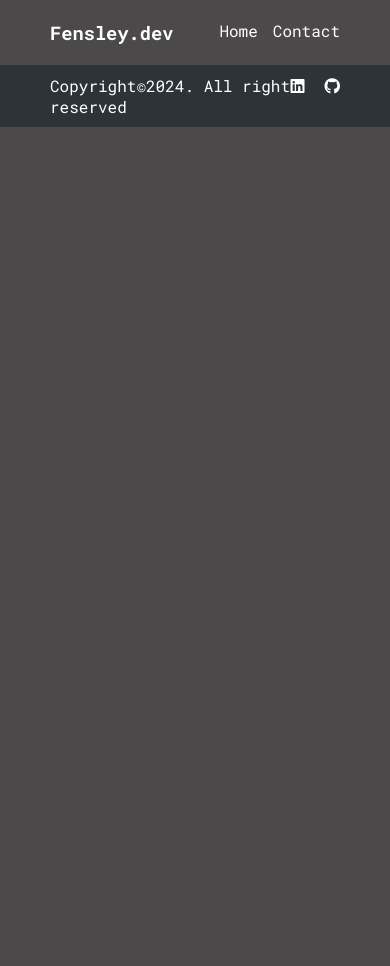
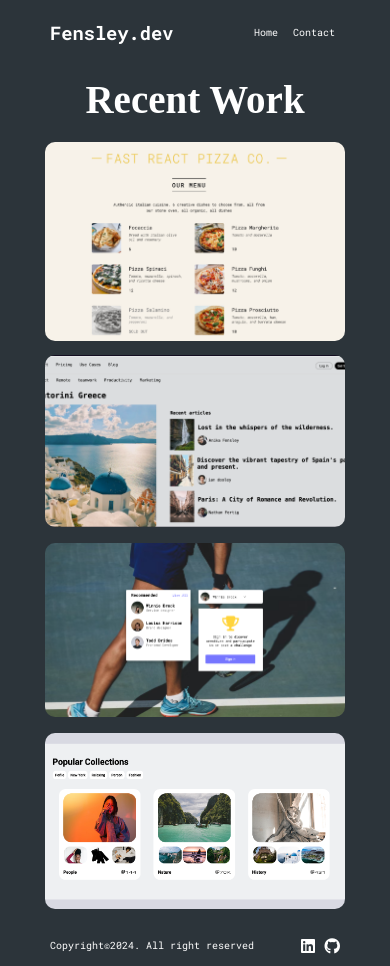
Before and after one commit to Fensley/my-porfolio, a plain HTML site: page project.html in a window 390 px wide. Before the commit the page ends 844 px from the top, so only its background shows below. Drawn offline with Linux system fonts and the light colour scheme.

Commit message:
initial commit

```diff
--- a/project.css
+++ b/project.css
@@ -8,7 +8,8 @@
 body {
   font-family: "Roboto Mono", monospace;
   color: white;
-  background-color: rgb(75, 73, 73);
+  background-color: #2c343a;
+
   /* padding: 20px 50px; */
 }
 .home {
@@ -21,10 +22,6 @@ body {
   gap: 15px;
 }
 
-.image {
-  display: flex;
-  align-items: center;
-}
 a {
   color: white;
   text-decoration: none;
@@ -35,7 +32,82 @@ footer {
   display: flex;
   justify-content: space-between;
 }
-.aaa {
+
+.procon {
+  cursor: pointer;
+  padding: 5px 5px;
+  transition: all 0.5s ease-in-out;
+}
+.procon:hover {
+  background-color: #4a5256;
+  padding: 5px 5px;
+  border-radius: 10px;
+  transition: all 0.3s;
+}
+.container {
+  text-align: center;
+  height: 860px;
   display: flex;
-  gap: 20px;
+  flex-direction: column;
+  align-items: center;
+  justify-content: center;
 }
+.testing {
+  gap: 2rem;
+  display: flex;
+  padding: 20px;
+  flex-wrap: wrap;
+  justify-content: center;
+}
+h1 {
+  font-family: "Inknut Antiqua", serif;
+  font-size: 5rem;
+}
+img {
+  width: 300px;
+  height: 110%;
+  object-fit: cover;
+  border-radius: 10px;
+}
+@media (max-width: 633px) {
+  .contact {
+    flex-direction: column;
+    align-items: center;
+  }
+  .meeting {
+    width: 80%;
+    height: 100%;
+    padding: 10px;
+  }
+}
+@media (max-width: 636px) {
+  .getin {
+    font-size: 14px;
+  }
+}
+@media (max-width: 430px) {
+  footer > p {
+    font-size: 7px;
+    display: flex;
+    align-items: center;
+    justify-content: center;
+  }
+  .header {
+    font-size: 10px;
+    gap: 5px;
+    align-items: center;
+  }
+}
+@media (max-width: 960px) {
+  footer > p {
+    font-size: 10px;
+    display: flex;
+    align-items: center;
+    justify-content: center;
+  }
+}
+@media (max-width: 689px) {
+  h1 {
+    font-size: 10vw;
+  }
+}
--- a/project.html
+++ b/project.html
@@ -14,19 +14,39 @@
   </head>
   <body>
     <main class="main">
-      <!--==================== HOME ====================-->
       <section class="home section" id="home">
-        <h3>Fensley.dev</h3>
+        <h3><a href="index.html">Fensley.dev</a></h3>
         <div class="header">
-          <span> <a href="index.html">Home</a></span>
-          <!-- <span>Service</span> -->
-          <!-- <span> <a href="project.html">Project</a></span> -->
-          <span> <a href="contact.html">Contact</a></span>
+          <span class="procon"> <a href="index.html">Home</a></span>
+
+          <span class="procon"> <a href="contact.html">Contact</a></span>
+        </div>
+      </section>
+      <!-- project -->
+
+      <section class="container">
+        <h1>Recent Work</h1>
+        <div class="testing">
+          <div class="one">
+            <img src="./data/image 1crop.png" alt="pizza" height="200" />
+          </div>
+
+          <div class="one">
+            <img src="./data/blog.png" alt="blog" height="200" />
+          </div>
+
+          <div class="one">
+            <img src="./data/tennis.png" alt="tennis" height="200" />
+          </div>
+
+          <div class="one">
+            <img src="./data/fashion.png" alt="pizza" height="200" />
+          </div>
         </div>
       </section>
     </main>
 
-    <!--==================== FOOTER ====================-->
+    <!-- footer -->
     <footer class="footer">
       <p>Copyright&copy;2024. All right reserved</p>
       <div class="aaa">
```
Also changed, not shown: contact.html (+1 -1 lines), index.html (+1 -1 lines).
